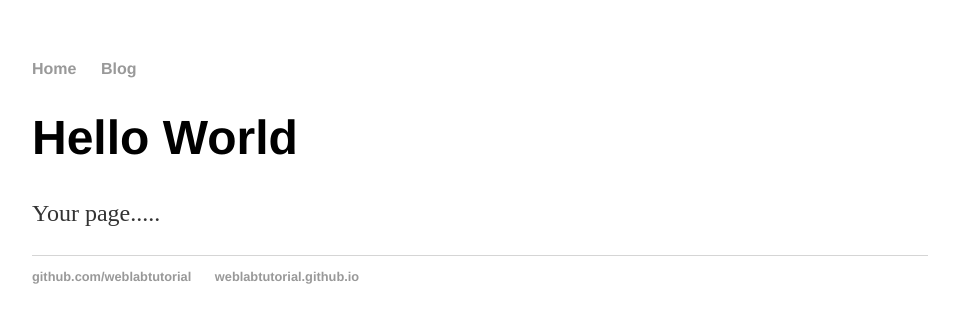
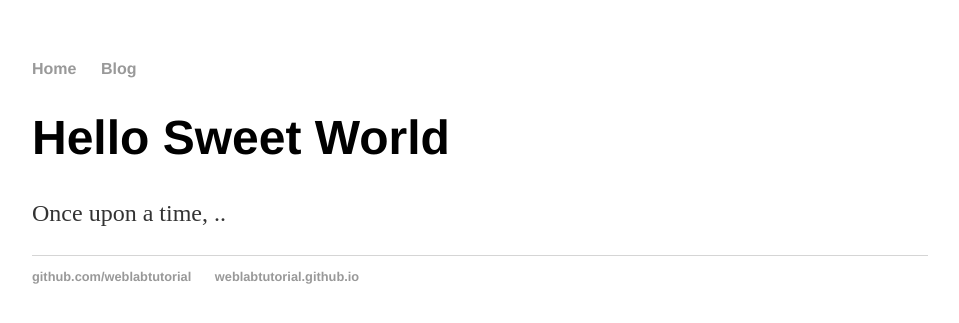
Before and after one commit to Archisa-Kar/archisa-kar.github.io, a Jekyll site: the page built from index.html, in a window 1280 px wide. Shown: the top 323 px of the page, without its empty margins (160-1119 px from the left). Built offline with Jekyll 4.4.1, drawn with Linux system fonts in a browser that asks for light colours.

Commit message:
Update index.html

```diff
--- a/index.html
+++ b/index.html
@@ -1,26 +1,8 @@
-<!DOCTYPE html>
-<html>
-  <head>
-    <title>Web Programming</title>
-    <!-- link to css file -->
-    <link rel="stylesheet" type="text/css" href="/css/main.css">
-  </head>
-  <body>
-    <nav>
-      <ul>
-        <li><a href="/">Home</a></li>
-        <li><a href="/blog">Blog</a></li>
-      </ul>
-    </nav>
-    <div class="container">
-    <div class="blurb">
-    <h1>Hello World</h1>
-    <p>Your page.....</p>
-    <footer>
-      <ul>
-        <li><a href="https://github.com/weblabtutorial">github.com/weblabtutorial</a></li>
-        <li><a href="https://weblabtutorial.github.io"> weblabtutorial.github.io </a></li>
-      </ul>
-    </footer>
-  </body>
-</html>
+---
+layout: default
+title: Web Programming
+---
+<div class="blurb">
+  <h1>Hello Sweet World</h1>
+  <p>Once upon a time, ..</p>
+ </div>
```
